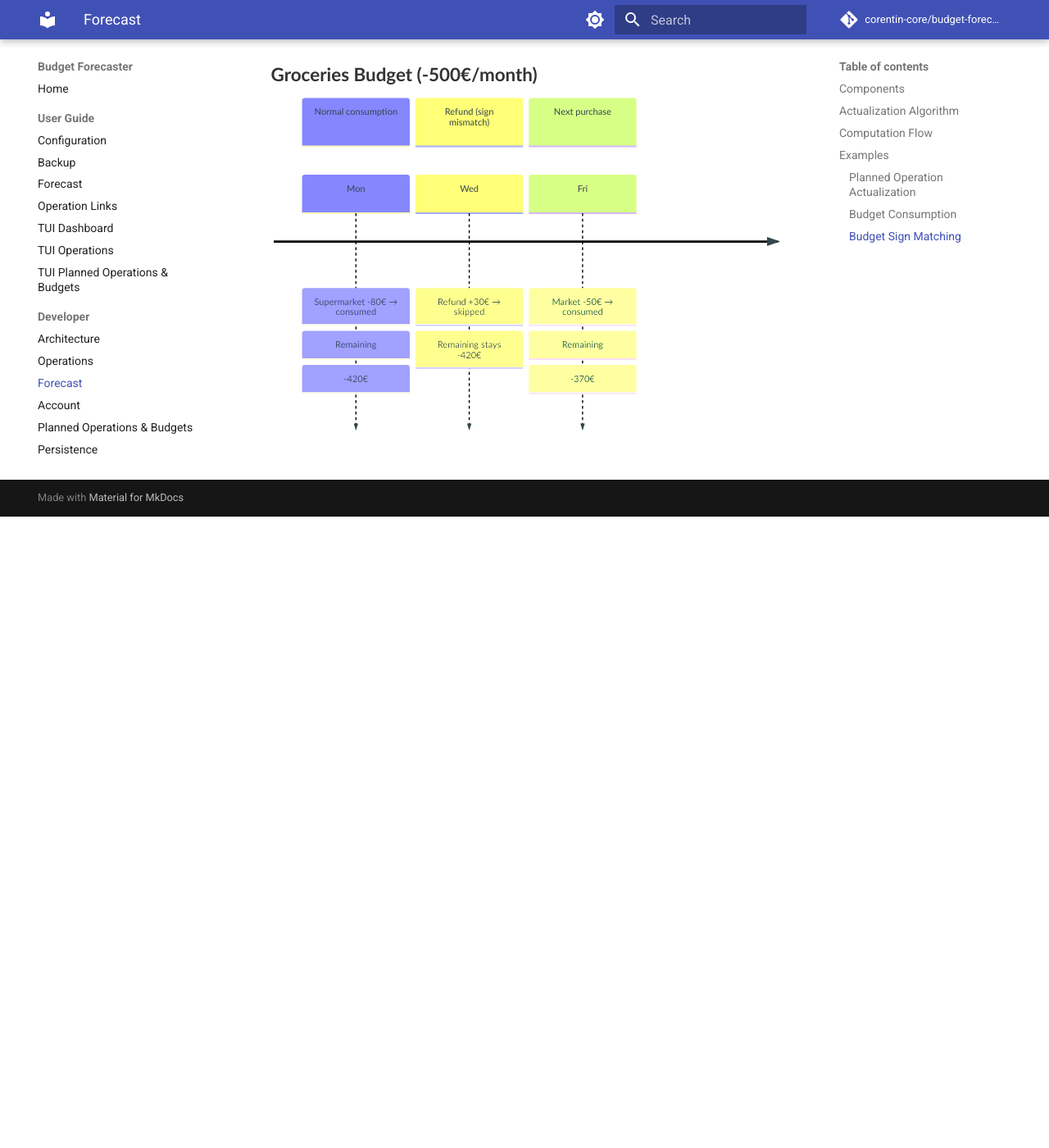
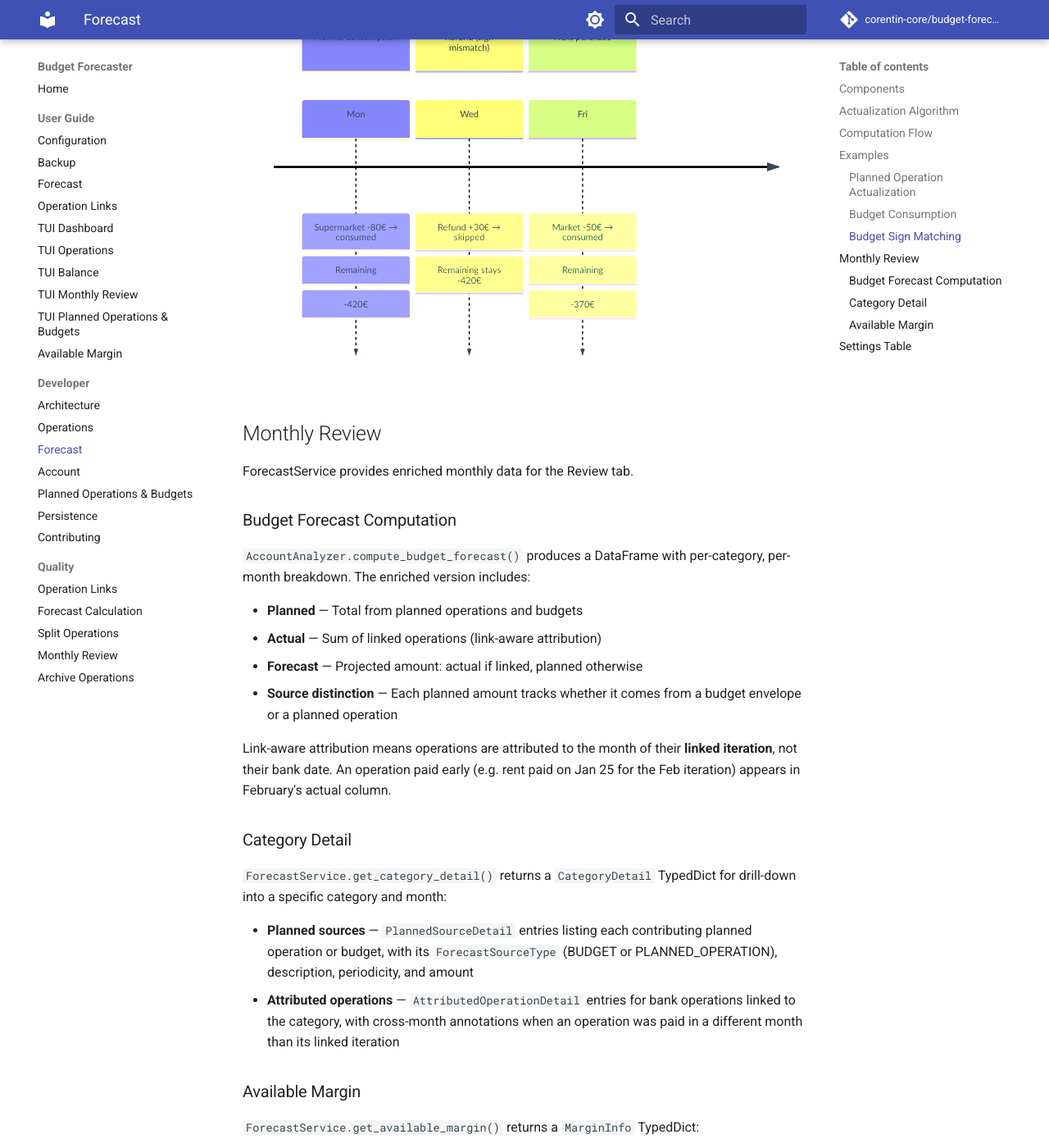
Before and after one commit to corentin-core/budget-forecaster, an MkDocs documentation site: the page built from docs/dev/forecast.md, in a window 1280 px wide and 1400 px high, scrolled down 3313 px. Shown: the whole window at 82% size. Built offline with MkDocs 1.6.1 and Material for MkDocs 9.7.7, drawn with Linux system fonts in a browser that asks for light colours; comment, search, counter and statistics services are not loaded; before the commit the page ends 3943 px from its top, so only the background shows below that; some of the changed text lies outside the part shown.

Commit message:
docs: add user docs, demo generator, and README update (#142)
- Add date-relative demo data generator (examples/generate_demo.py)
- Add user docs: TUI Review, TUI Balance, Available Margin
- Add quality scenarios for Monthly Review
- Update developer forecast docs with new types and margin
- Update mkdocs navigation with new pages
- Update README with new features and screenshots section

Closes #142

````diff
--- a/docs/dev/forecast.md
+++ b/docs/dev/forecast.md
@@ -18,6 +18,38 @@
         +__call__(forecast) Forecast
     }
 
+    class ForecastService {
+        +load_forecast() Forecast
+        +get_monthly_summary() list~MonthlySummary~
+        +get_category_detail() CategoryDetail
+        +get_available_margin() MarginInfo
+    }
+
+    class ForecastSourceType {
+        <<enumeration>>
+        BUDGET
+        PLANNED_OPERATION
+    }
+
+    class CategoryDetail {
+        +category: Category
+        +month: date
+        +planned_sources: tuple~PlannedSourceDetail~
+        +operations: tuple~AttributedOperationDetail~
+        +total_planned: float
+        +total_actual: float
+        +forecast: float
+        +remaining: float
+    }
+
+    class MarginInfo {
+        +available_margin: float
+        +balance_at_month_start: float
+        +lowest_balance: float
+        +lowest_balance_date: date
+        +threshold: float
+    }
+
     class PlannedOperation {
         +id
         +date_range
@@ -34,6 +66,10 @@
     Forecast "1" *-- "*" Budget
     ForecastActualizer --> Forecast : transforms
     ForecastActualizer --> OperationLink : uses
+    ForecastService --> ForecastActualizer : uses
+    ForecastService --> CategoryDetail : produces
+    ForecastService --> MarginInfo : produces
+    CategoryDetail --> ForecastSourceType : references
 ```
 
 ForecastActualizer transforms a raw forecast into an actualized one by examining
@@ -137,3 +173,60 @@
         Fri : Market -50€ → consumed
         : Remaining: -370€
 ```
+
+## Monthly Review
+
+ForecastService provides enriched monthly data for the Review tab.
+
+### Budget Forecast Computation
+
+`AccountAnalyzer.compute_budget_forecast()` produces a DataFrame with per-category,
+per-month breakdown. The enriched version includes:
+
+- **Planned** — Total from planned operations and budgets
+- **Actual** — Sum of linked operations (link-aware attribution)
+- **Forecast** — Projected amount: actual if linked, planned otherwise
+- **Source distinction** — Each planned amount tracks whether it comes from a budget
+  envelope or a planned operation
+
+Link-aware attribution means operations are attributed to the month of their **linked
+iteration**, not their bank date. An operation paid early (e.g. rent paid on Jan 25 for
+the Feb iteration) appears in February's actual column.
+
+### Category Detail
+
+`ForecastService.get_category_detail()` returns a `CategoryDetail` TypedDict for
+drill-down into a specific category and month:
+
+- **Planned sources** — `PlannedSourceDetail` entries listing each contributing planned
+  operation or budget, with its `ForecastSourceType` (BUDGET or PLANNED_OPERATION),
+  description, periodicity, and amount
+- **Attributed operations** — `AttributedOperationDetail` entries for bank operations
+  linked to the category, with cross-month annotations when an operation was paid in a
+  different month than its linked iteration
+
+### Available Margin
+
+`ForecastService.get_available_margin()` returns a `MarginInfo` TypedDict:
+
+- Scans the projected balance from the selected month onward
+- Finds the lowest future balance and its date
+- Computes: `available_margin = lowest_balance - threshold`
+- The threshold is stored in the `settings` table (see below)
+
+## Settings Table
+
+Schema V6 introduced a key-value `settings` table for application-level configuration:
+
+```sql
+CREATE TABLE settings (
+    key TEXT PRIMARY KEY,
+    value TEXT NOT NULL
+);
+```
+
+Currently used for:
+
+- `margin_threshold` — The minimum balance safety net (default: `"0"`)
+
+Access via `SqliteRepository.get_setting(key)` and `set_setting(key, value)`.
--- a/mkdocs.yml
+++ b/mkdocs.yml
@@ -34,7 +34,10 @@
       - Operation Links: user/operation-links.md
       - TUI Dashboard: user/tui-dashboard.md
       - TUI Operations: user/tui-operations.md
+      - TUI Balance: user/tui-balance.md
+      - TUI Monthly Review: user/tui-review.md
       - TUI Planned Operations & Budgets: user/tui-planned-budgets.md
+      - Available Margin: user/available-margin.md
   - Developer:
       - Architecture: dev/architecture.md
       - Operations: dev/operations.md
@@ -47,6 +50,8 @@
       - Operation Links: quality/operation-links.md
       - Forecast Calculation: quality/forecast-calculation.md
       - Split Operations: quality/split-operations.md
+      - Monthly Review: quality/monthly-review.md
+      - Archive Operations: quality/archive-operations.md
 
 markdown_extensions:
   - pymdownx.superfences:
````
Also changed, not shown: README.md (+15 -4 lines), docs/quality/monthly-review.md (added, +83 -0 lines), docs/user/available-margin.md (added, +83 -0 lines), docs/user/forecast.md (+21 -17 lines), docs/user/tui-balance.md (added, +61 -0 lines), docs/user/tui-review.md (added, +98 -0 lines), examples/README.md (+40 -10 lines), 6 other files.
